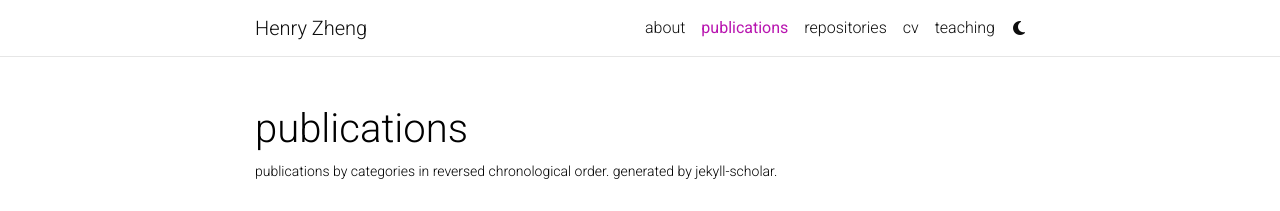
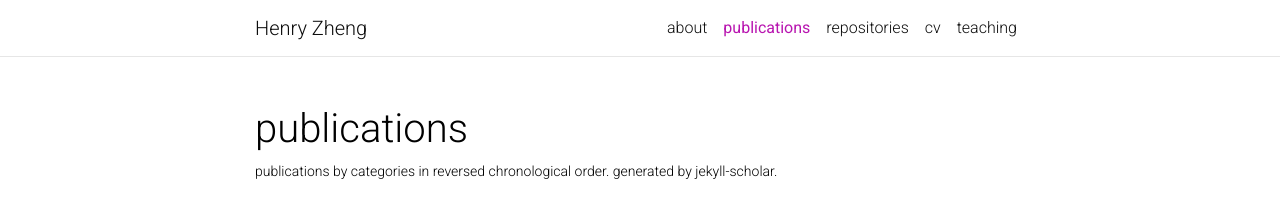
Before and after one commit to zhenghenry/zhenghenry.github.io, a Jekyll site: the page built from _pages/publications.md, in a window 1280 px wide. Shown: the top 211 px of the page. Built offline with Jekyll 4.4.1, drawn with Linux system fonts in a browser that asks for light colours; comment, search, counter and statistics services are not loaded; a style sheet for code colours, icons or effects is not loaded; grey boxes are pictures that could not be loaded.

Commit message:
update site

```diff
--- a/_config.yml
+++ b/_config.yml
@@ -72,12 +72,12 @@
 gitlab_username: # your GitLab user name
 x_username: # your X handle
 mastodon_username: # your mastodon instance+username in the format instance.tld/@username
-linkedin_username: # your LinkedIn user name
+linkedin_username: henry-zheng-813063122# your LinkedIn user name
 telegram_username: # your Telegram user name
-scholar_userid: # your Google Scholar ID
+scholar_userid: HrPS6twAAAAJ# your Google Scholar ID
 semanticscholar_id: # your Semantic Scholar ID
 whatsapp_number: # your WhatsApp number (full phone number in international format. Omit any zeroes, brackets, or dashes when adding the phone number in international format.)
-orcid_id: # your ORCID ID
+orcid_id: 0000-0001-5774-0091# your ORCID ID
 medium_username: # your Medium username
 quora_username: # your Quora username
 publons_id: # your ID on Publons
@@ -362,8 +362,8 @@
 enable_masonry:             true   # enables automatic project cards arrangement
 enable_math:                true   # enables math typesetting (uses MathJax)
 enable_tooltips:            false  # enables automatic tooltip links generated for each section titles on pages and posts
-enable_darkmode:            true   # enables switching between light/dark modes
-enable_navbar_social:       false  # enables displaying social links in the navbar on the about page
+enable_darkmode:            false #true   # enables switching between light/dark modes
+enable_navbar_social:       true #false  # enables displaying social links in the navbar on the about page
 enable_project_categories:  true   # enables categorization of projects into multiple categories
 enable_medium_zoom:         true   # enables image zoom feature (as on medium.com)
 enable_progressbar:         true   # enables a horizontal progress bar linked to the vertical scroll position
@@ -400,14 +400,14 @@
     json: assets/json/resume.json # it can also be an url
 jsonresume:
   - basics
-  - work
+  # - work
   - education
   - publications
-  - projects
-  - volunteer
-  - awards
-  - certificates
+  # - projects
+  # - volunteer
+  # - awards
+  # - certificates
   - skills
   - languages
   - interests
-  - references
+  # - references
```
Also changed, not shown: _pages/about.md (+1 -1 lines).
